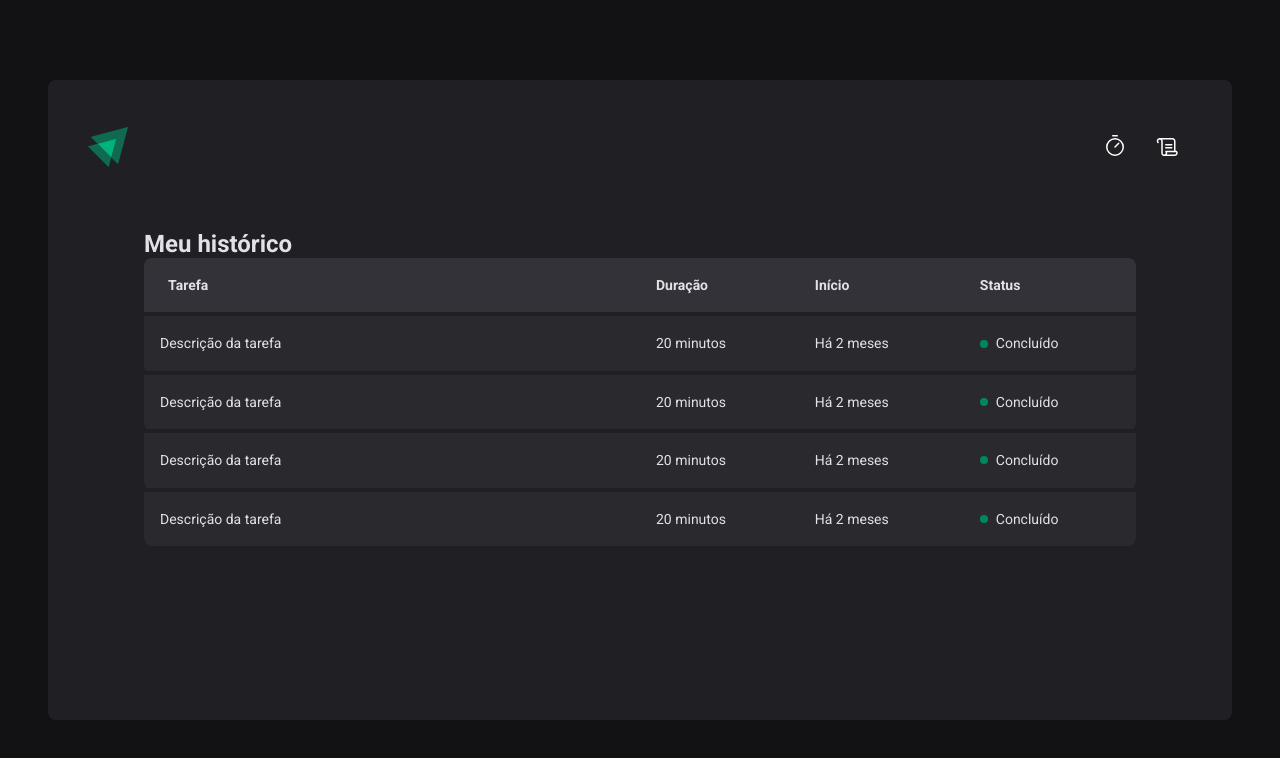
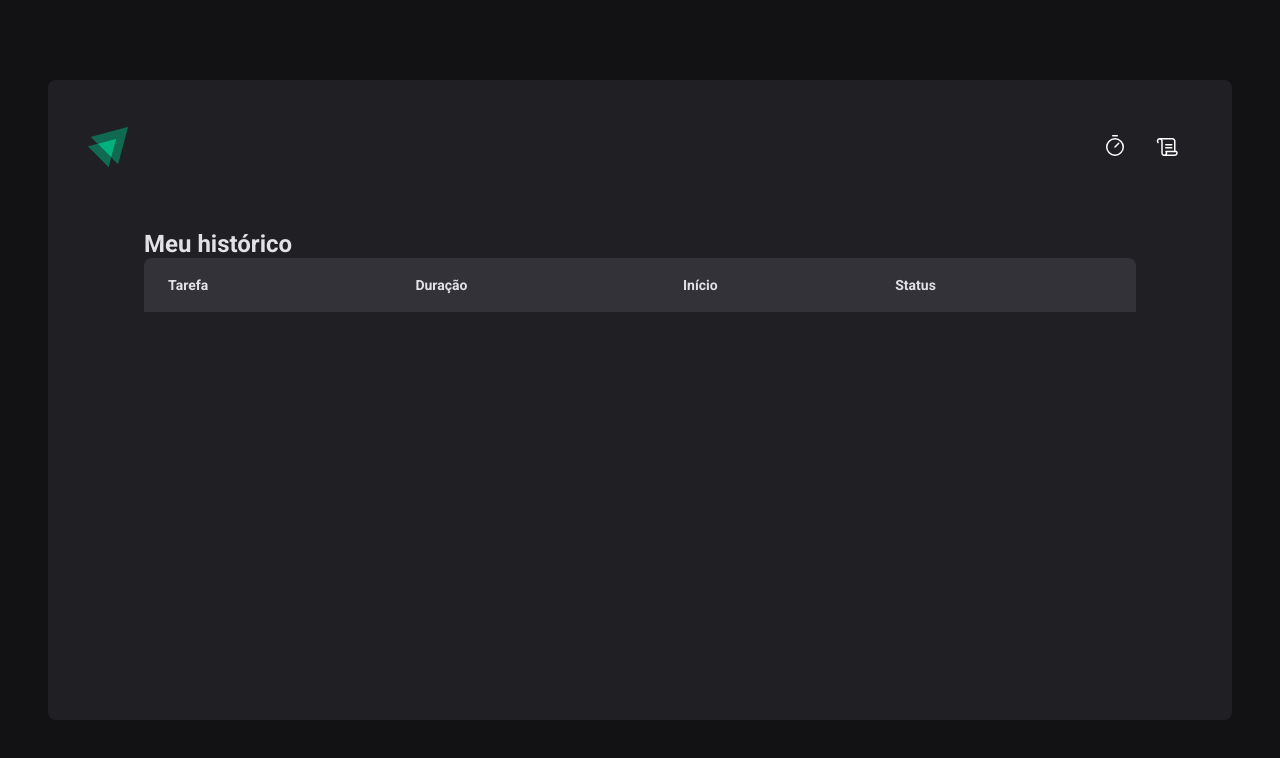
Before and after one commit to camilacno/react-timer, a React (Vite) app: page /history in a window 1280 px wide. Shown: the top 758 px of the page. Built offline with nearby package versions, Linux system fonts and the light colour scheme.

Commit message:
Cycles history list

```diff
--- a/src/pages/History/index.tsx
+++ b/src/pages/History/index.tsx
@@ -20,38 +20,26 @@
             </tr>
           </thead>
           <tbody>
-            <tr>
-              <td>Descrição da tarefa</td>
-              <td>20 minutos</td>
-              <td>Há 2 meses</td>
-              <td>
-                <Status statusColor='green'>Concluído</Status>
-              </td>
-            </tr>
-            <tr>
-              <td>Descrição da tarefa</td>
-              <td>20 minutos</td>
-              <td>Há 2 meses</td>
-              <td>
-                <Status statusColor='green'>Concluído</Status>
-              </td>
-            </tr>
-            <tr>
-              <td>Descrição da tarefa</td>
-              <td>20 minutos</td>
-              <td>Há 2 meses</td>
-              <td>
-                <Status statusColor='green'>Concluído</Status>
-              </td>
-            </tr>
-            <tr>
-              <td>Descrição da tarefa</td>
-              <td>20 minutos</td>
-              <td>Há 2 meses</td>
-              <td>
-                <Status statusColor='green'>Concluído</Status>
-              </td>
-            </tr>
+            {cycles.map((cycle) => {
+              return (
+                <tr key={cycle.id}>
+                  <td>{cycle.task}</td>
+                  <td>{cycle.minutesAmount} minutos</td>
+                  <td>{cycle.startDate.toISOString()}</td>
+                  <td>
+                    {cycle.finishedDate && (
+                      <Status statusColor='green'>Concluído</Status>
+                    )}
+                    {cycle.interruptedDate && (
+                      <Status statusColor='red'>Interrompido</Status>
+                    )}
+                    {!cycle.interruptedDate && !cycle.finishedDate && (
+                      <Status statusColor='yellow'>Em andamento</Status>
+                    )}
+                  </td>
+                </tr>
+              )
+            })}
           </tbody>
         </table>
       </HistoryTable>
```
